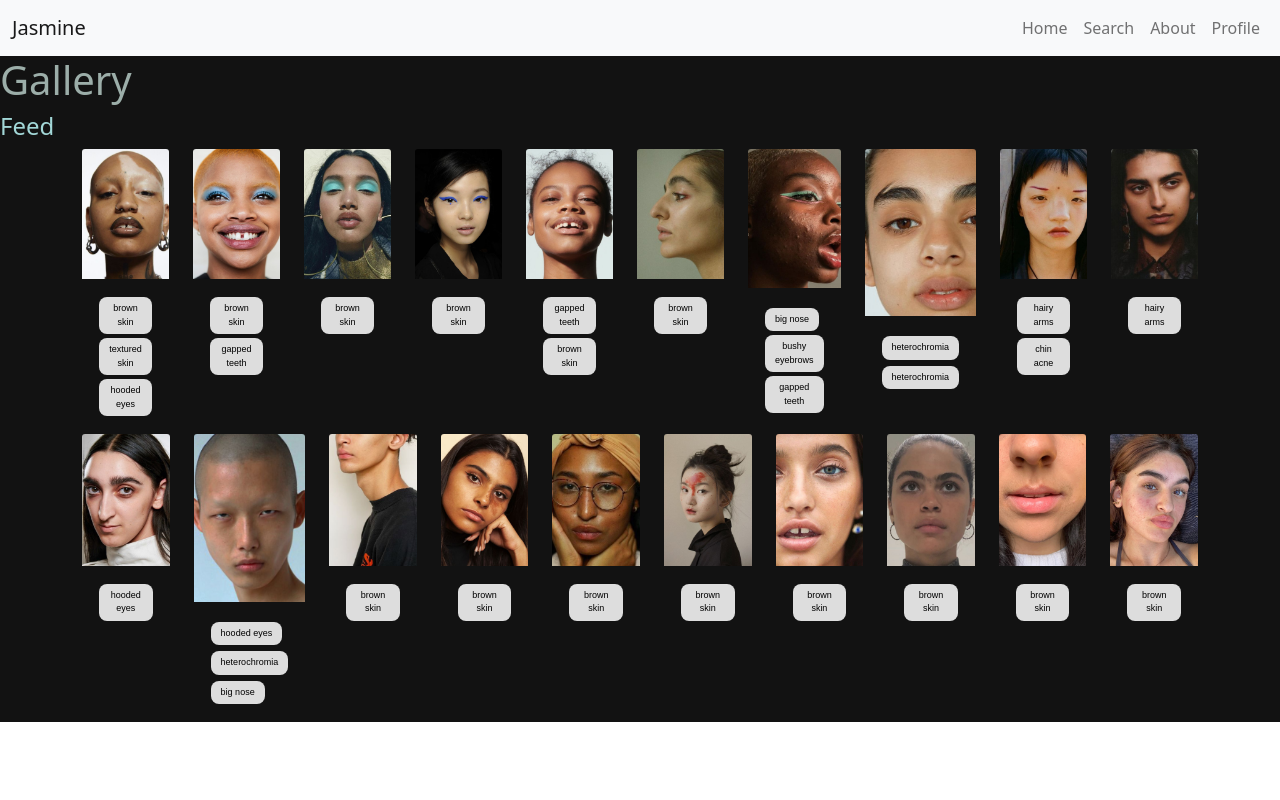
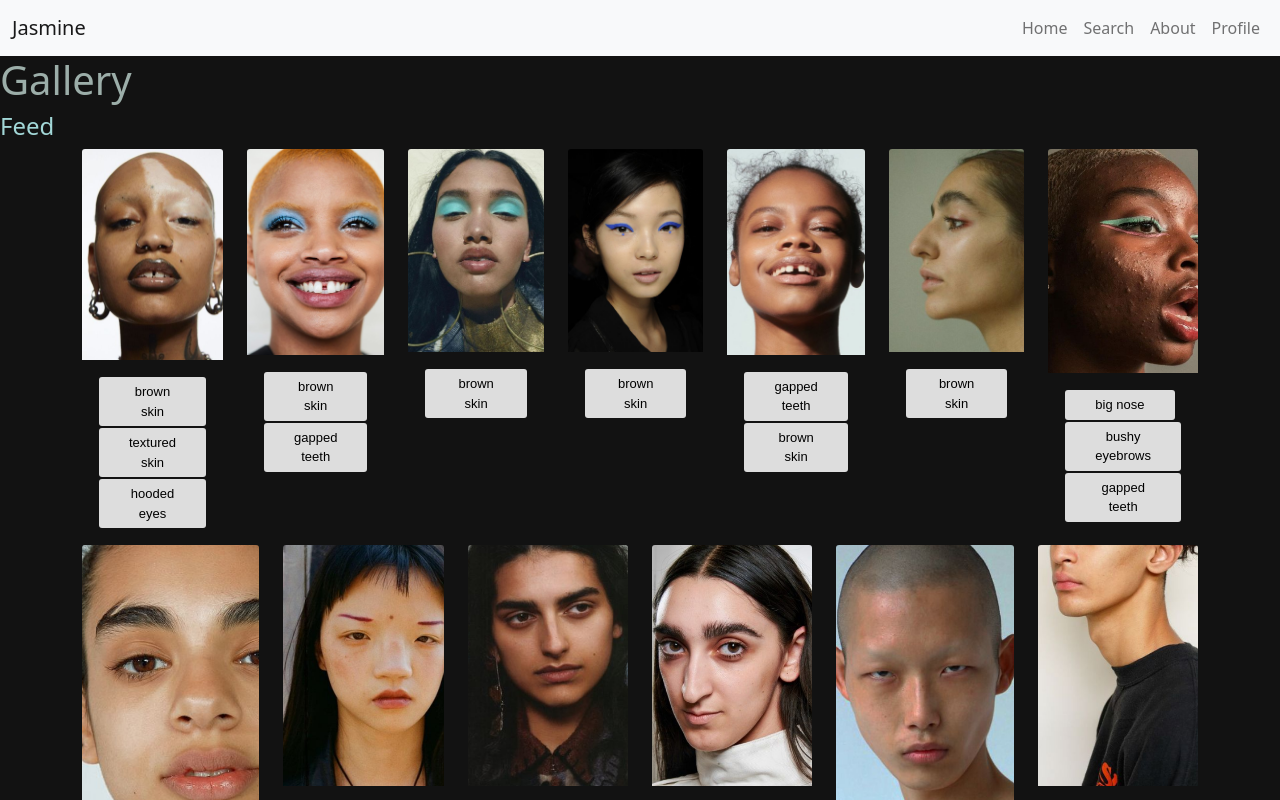
Before and after one commit to kshruti99/Flowers, a React (Create React App) app in the folder our-flowers-app/: page /gallery in a window 1280 px wide. Shown: the top 800 px of the page. Built offline with nearby package versions, Linux system fonts and the light colour scheme.

Commit message:
tags edited

```diff
--- a/our-flowers-app/src/GalleryCard.js
+++ b/our-flowers-app/src/GalleryCard.js
@@ -4,17 +4,17 @@
 
 function GalleryCard(props) {
   const tagValues = [
-        {id: 1, name: 'big nose'},
-        {id: 2, name: 'bushy eyebrows'},
-        {id: 3, name: 'gapped teeth'},
-        {id: 4, name: 'heterochromia'},
-        {id: 5, name: 'hairy arms'},
-        {id: 6, name: 'heterochromia'},
-        {id: 7, name: 'chin acne'},
-        {id: 8, name: 'textured skin'},
-        {id: 9, name: 'rosacea'},
-        {id: 10, name: 'hooded eyes'},
-        {id: 11, name: 'brown skin'}
+    { id: 1, name: 'big nose' },
+    { id: 2, name: 'bushy eyebrows' },
+    { id: 3, name: 'gapped teeth' },
+    { id: 4, name: 'heterochromia' },
+    { id: 5, name: 'hairy arms' },
+    { id: 6, name: 'heterochromia' },
+    { id: 7, name: 'chin acne' },
+    { id: 8, name: 'textured skin' },
+    { id: 9, name: 'rosacea' },
+    { id: 10, name: 'hooded eyes' },
+    { id: 11, name: 'brown skin' }
   ];
   //render individual card for one gallery image
   return (
@@ -22,7 +22,7 @@ function GalleryCard(props) {
       <img className="card-img-top" src={props.gal.path} alt={props.gal.imgalt} />
       <div className="card-body">
         {props.gal.tagid.map((currTag, j) =>
-                <button key={j} className ="smallpill">{tagValues[currTag - 1].name}</button>
+          <button key={j} className="pill-version">{tagValues[currTag - 1].name}</button>
         )}
       </div>
     </div>
--- a/our-flowers-app/src/index.css
+++ b/our-flowers-app/src/index.css
@@ -6,6 +6,22 @@ body {
   -moz-osx-font-smoothing: grayscale;
   background-color: #121212;
 }
+
+.pill-version {
+  background-color: #ddd;
+  border: none;
+  color: black;
+  padding: 5px 30px;
+  text-align: center;
+  text-decoration: none;
+  display: inline-block;
+  margin: 1px 1px;
+  cursor: pointer;
+  border-radius: 3px;
+  font-family: 'Sen', sans-serif;
+  font-size: small;
+}
+
 
 code {
   font-family: source-code-pro, Menlo, Monaco, Consolas, 'Courier New',
```
Lines whose indentation alone changed are shown as unchanged.
